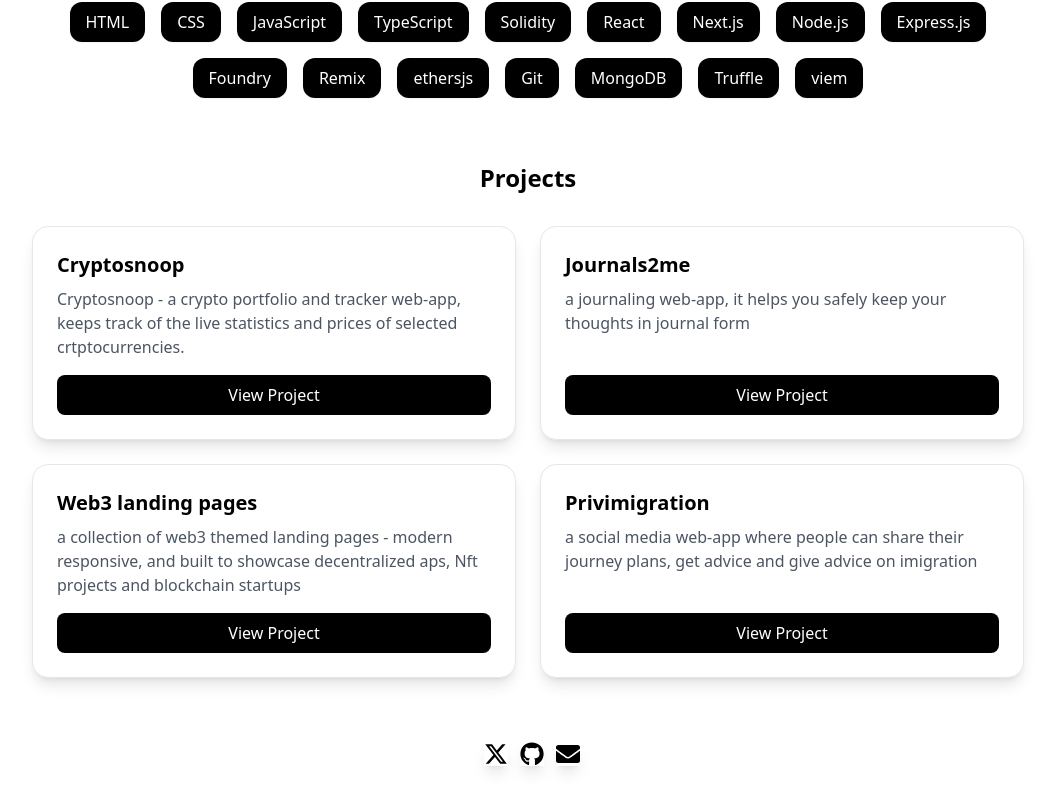
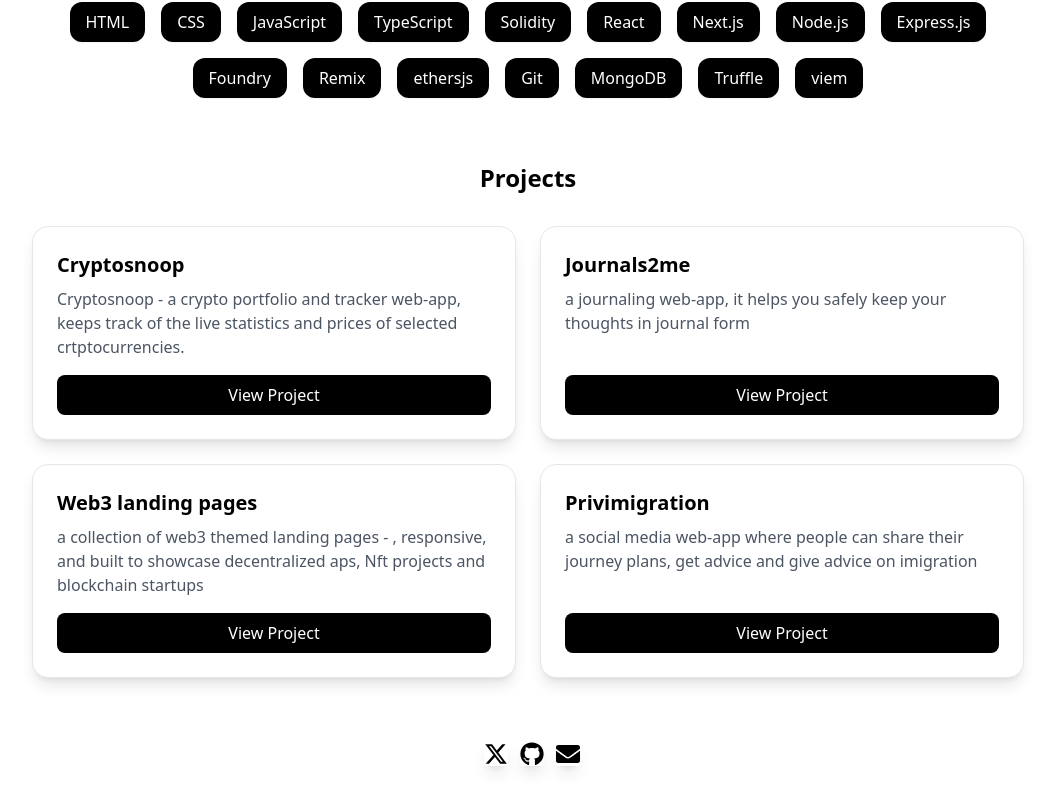
Before and after one commit to shola-devv/PORTFOLIO, a React (Create React App) app: page /About in a window 1280 px wide. Shown: the part 526-1332 px from the top of the page, without its empty margins (112-1167 px from the left). Built offline with nearby package versions, Linux system fonts and the light colour scheme.

Commit message:
profile updted

```diff
--- a/src/pages/About.jsx
+++ b/src/pages/About.jsx
@@ -37,7 +37,7 @@ link: "https://journals2me.vercel.app",
 },
 {
 name: "Web3 landing pages",
-desc: "a collection of web3 themed landing pages - modern responsive, and built to showcase decentralized aps, Nft projects and blockchain startups ",
+desc: "a collection of web3 themed landing pages - , responsive, and built to showcase decentralized aps, Nft projects and blockchain startups ",
 link: "https://privimigration.vercel.app",
 },
 {
```
